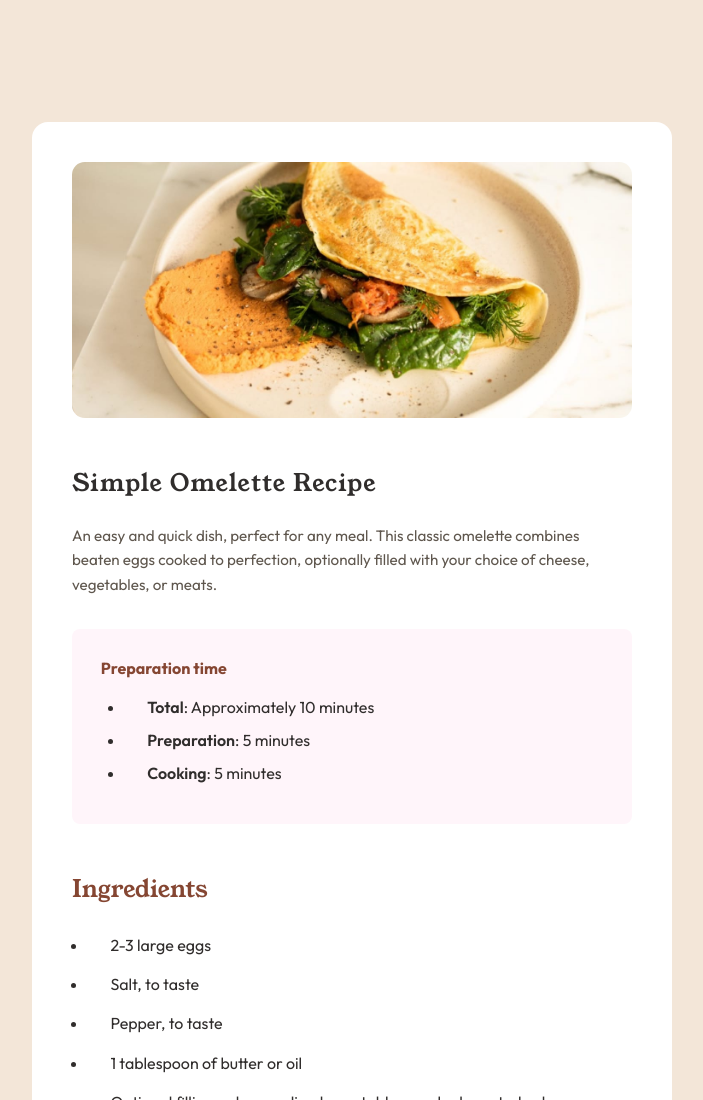
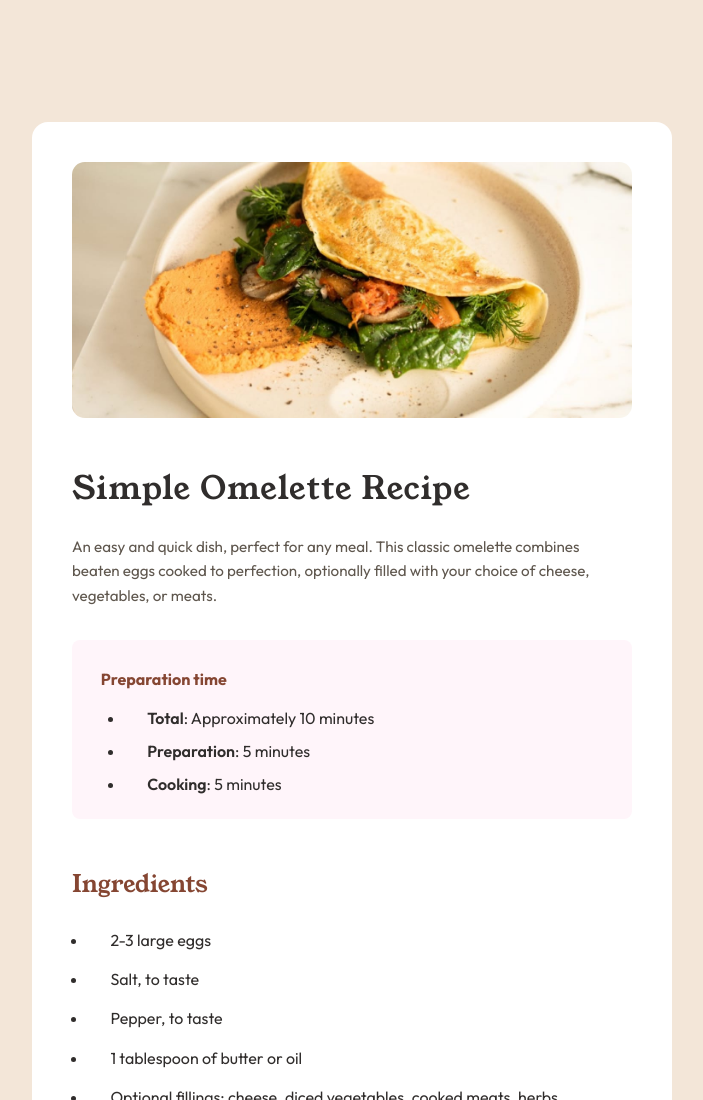
Before and after one commit to rinoraj6/recipe-page-main, a plain HTML site: page index.html in a window 1280 px wide. Shown: the top 1100 px of the page, without its empty margins (288-991 px from the left). Drawn offline with Linux system fonts and the light colour scheme.

Commit message:
some more padding changes

```diff
--- a/styles.css
+++ b/styles.css
@@ -78,6 +78,7 @@ html, body{
         font-weight: 400;
         letter-spacing: 1px;
         color: var(--DarkCharcoal);
+        font-size: xx-large;
     }
 
     .recipe-details .container p{
@@ -100,10 +101,12 @@ html, body{
     margin-top: 2rem;
     background-color: var(--RoseWhite);
     border-radius: .5rem;
+
 }
 .prep-time .container {
     padding: 1.8rem;
-
+    padding-bottom: .8rem;
+    /* border: 1px solid; */
 }
 .prep-time .container p{
     color: var(--Nutmeg);
```
